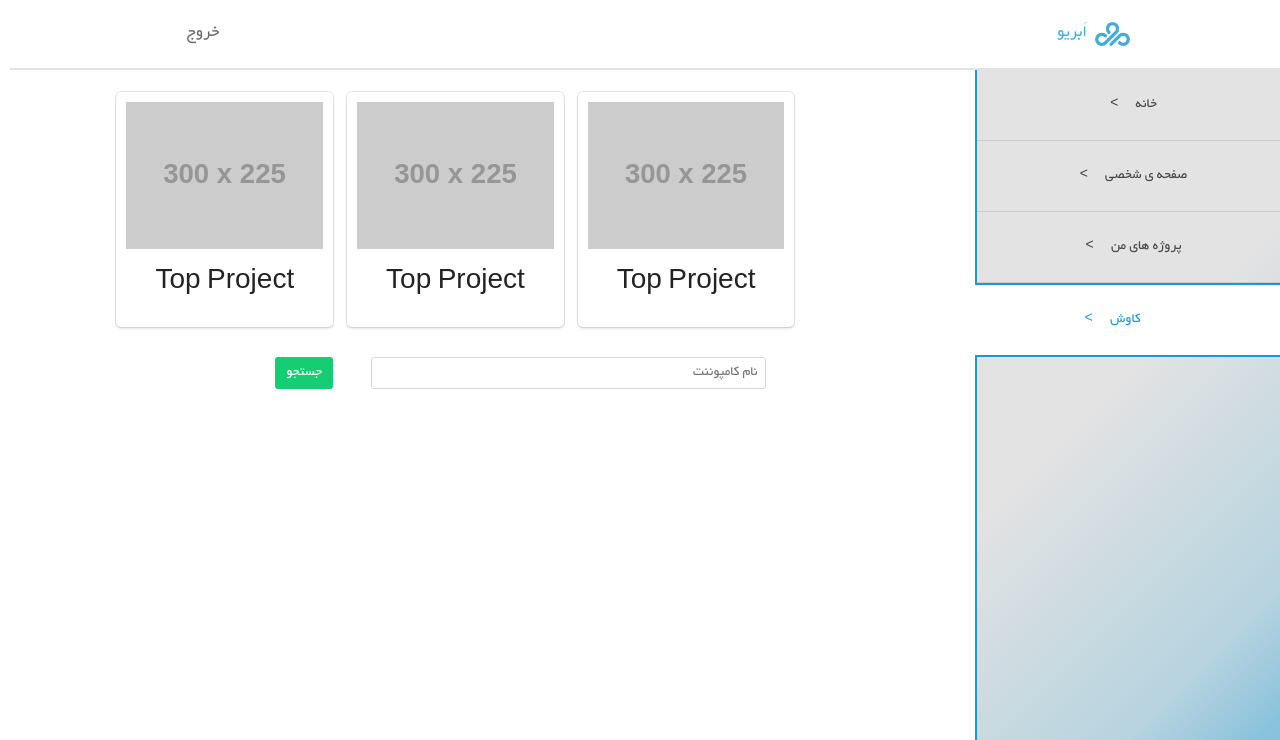
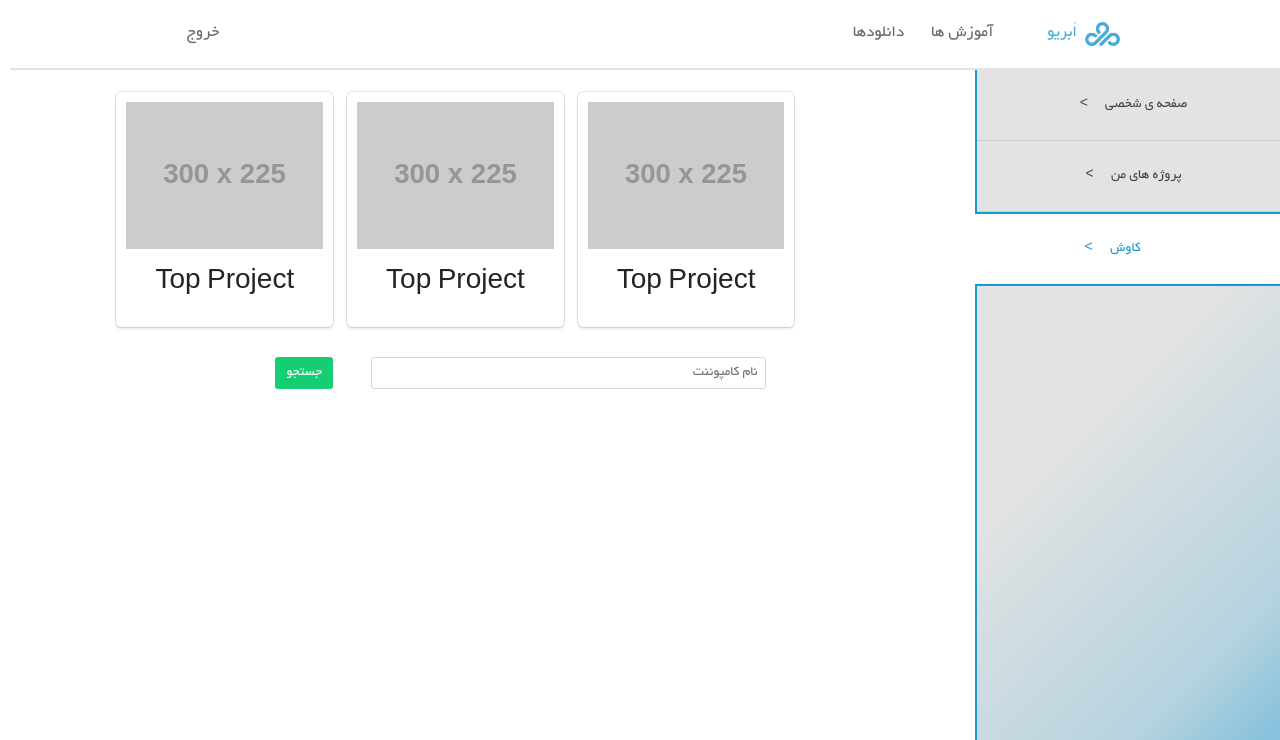
Before and after one commit to nemote95/abrio-website, a Flask app: page /explore in a window 1280 px wide. Shown: the top 740 px of the page. Run offline with Flask 2, Linux system fonts and the light colour scheme; the visitor is signed in with stand-in values (Sample User, id 1); data comes from the database, SQL or seed files in the repository; grey boxes labelled with a size stand in for pictures from a placeholder-image service; data that the repository does not hold is empty; parts of the project's set-up code (start-up, migrations or seed data) failed here and were passed over; some libraries are stand-ins or nearby versions.

Commit message:
add downloads-page link to header

```diff
--- a/application/controllers/main.py
+++ b/application/controllers/main.py
@@ -13,15 +13,15 @@ def index():
     return render_template('index.html')
 
 
-@main.route('/home')
+@main.route('/downloads')
 @login_required
-def home():
-    return render_template('home.html')
+def downloads():
+    return render_template('downloads.html')
 
 
-@main.route('/download')
+@main.route('/download-sdk')
 @login_required
-def download():
+def download_sdk():
     return send_from_directory(directory=current_app.config['SDK_DIRECTORY'],
                                filename=current_app.config['SDK_FILENAME'], as_attachment=True)
 
--- a/application/templates/base.html
+++ b/application/templates/base.html
@@ -29,6 +29,8 @@
                      اَبریو
                     </span>
             </a>
+            <a class="header-item" href="#">آموزش ها</a>
+            <a class="header-item" href="{{url_for('main.downloads')}}">دانلودها</a>
         </div>
 
     </div>
@@ -61,11 +63,6 @@
         <div class="column is-3 sidemenu ">
 
             <ul class="submenu">
-                <a href="{{url_for('main.home')}}">
-                    <li>خانه
-                        <div class="hover"></div>
-                    </li>
-                </a>
                 <a href="{{url_for('user.info',uid=current_user.id)}}">
                     <li>صفحه ی شخصی
                         <div class="hover"></div>
--- a/application/templates/component/view.html
+++ b/application/templates/component/view.html
@@ -19,7 +19,7 @@
 				{%endif%}
                 <div class="column rtl is-3">
                     <a class="button is-danger" href="{{url_for('component.delete',cid=component.id )}}">حذف</a>
-                    <a class="button is-primary" href="/download"> SDK دانلود</a>
+                    <a class="button is-primary" href="/download-sdk"> SDK دانلود</a>
                 </div>
                 <div class="column rtl is-8">
                     <h1 class="title">نام کامپوننت : <input id="name" type="text" value="{{component.name}}" disabled>
--- a/application/templates/home.html
+++ b/application/templates/downloads.html
@@ -7,13 +7,12 @@
 {%block content %}
         <div class="column is-8 is-offset-1 main">
         <p dir="rtl">برای استفاده از این سیستم لازم است که ابتدا sdk مورد نظر را دانلود کنید</p>
-           <h1><a class="button is-danger" style="width :200px ;height:55px; vertical-align:middle;padding-top:15px;" href="/download"> SDK دانلود</a></h1>
+           <h1><a class="button is-danger" style="width :200px ;height:55px; vertical-align:middle;padding-top:15px;" href="/download-sdk"> SDK دانلود</a></h1>
 </div>
 {% endblock %}
 
 {%block script %}
 {{super()}}
-    document.getElementsByClassName("submenu")[0].getElementsByTagName("li")[0].className="selected";
 	$(function() {
     $( "ul.droptrue" ).sortable({
     	items : "li:not('.info')",
@@ -25,5 +24,3 @@
     });
   });
 {% endblock %}
-
-</html>
--- a/application/templates/explore.html
+++ b/application/templates/explore.html
@@ -97,7 +97,7 @@
 
 {%block script %}
 {{super()}}
-    document.getElementsByClassName("submenu")[0].getElementsByTagName("li")[3].className="selected";
+    document.getElementsByClassName("submenu")[0].getElementsByTagName("li")[2].className="selected";
 function search(){
 	    var name=document.getElementById("search-input").value
         $.ajax({
--- a/application/templates/project/list.html
+++ b/application/templates/project/list.html
@@ -53,5 +53,5 @@
 
 {%block script %}
 {{super()}}
-    document.getElementsByClassName("submenu")[0].getElementsByTagName("li")[2].className="selected";
+    document.getElementsByClassName("submenu")[0].getElementsByTagName("li")[1].className="selected";
 {% endblock %}
--- a/application/templates/project/view.html
+++ b/application/templates/project/view.html
@@ -170,7 +170,7 @@
 
 {%block script %}
 {{super()}}
-document.getElementsByClassName("submenu")[0].getElementsByTagName("li")[2].className="selected";
+document.getElementsByClassName("submenu")[0].getElementsByTagName("li")[1].className="selected";
 $(document).ajaxStop(function(){
 window.location.reload();});
 $(function() {
--- a/application/templates/user/profile.html
+++ b/application/templates/user/profile.html
@@ -89,7 +89,7 @@
 
 {%block script %}
 {{super()}}
-document.getElementsByClassName("submenu")[0].getElementsByTagName("li")[1].className="selected";
+document.getElementsByClassName("submenu")[0].getElementsByTagName("li")[0].className="selected";
 
 function edit(){
 $('input:disabled').removeAttr('disabled');
```
